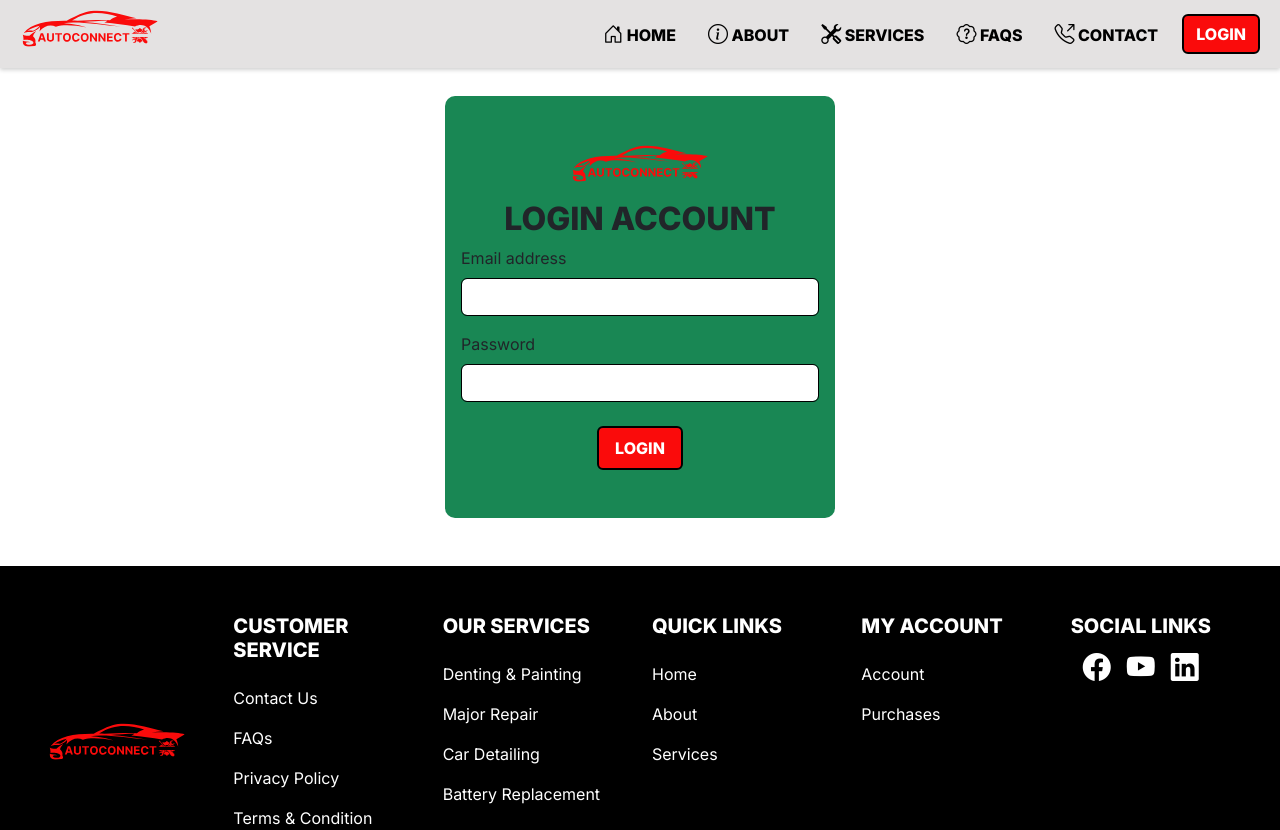
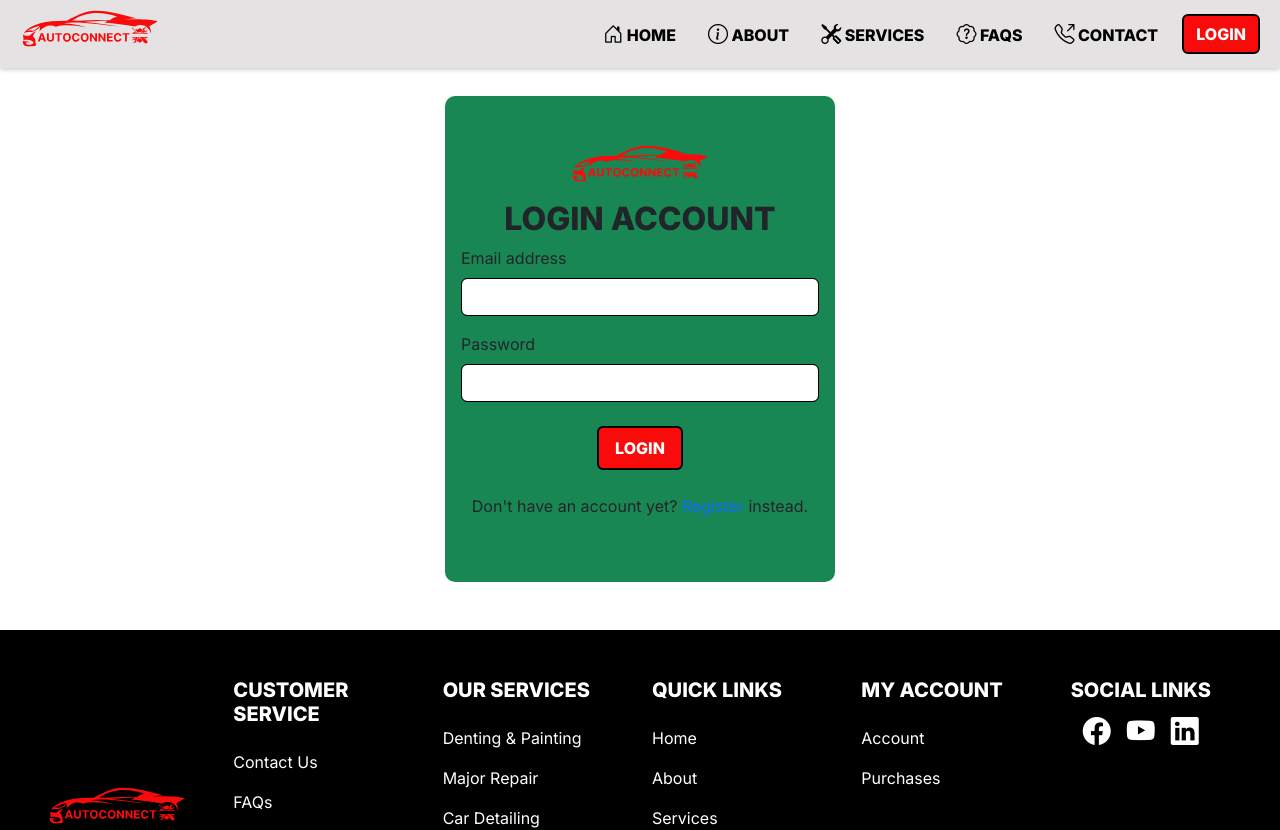
Before and after one commit to jaspherbagor/AutoConnect, a React (Create React App) app in the folder front-end/: page /login in a window 1280 px wide. Shown: the top 830 px of the page. Built offline with nearby package versions, Linux system fonts and the light colour scheme.

Commit message:
added a registed link below the login button

```diff
--- a/front-end/src/components/pages/client/login.jsx
+++ b/front-end/src/components/pages/client/login.jsx
@@ -30,6 +30,9 @@ const Login = () => {
                 LOGIN
               </button>
             </div>
+            <div className="text-center mt-4 mb-0">
+              <p>Don't have an account yet? <Link to="/" className="text-decoration-none register-link">Register</Link> instead. </p>
+            </div>
           </form>
 
         </div>
```
